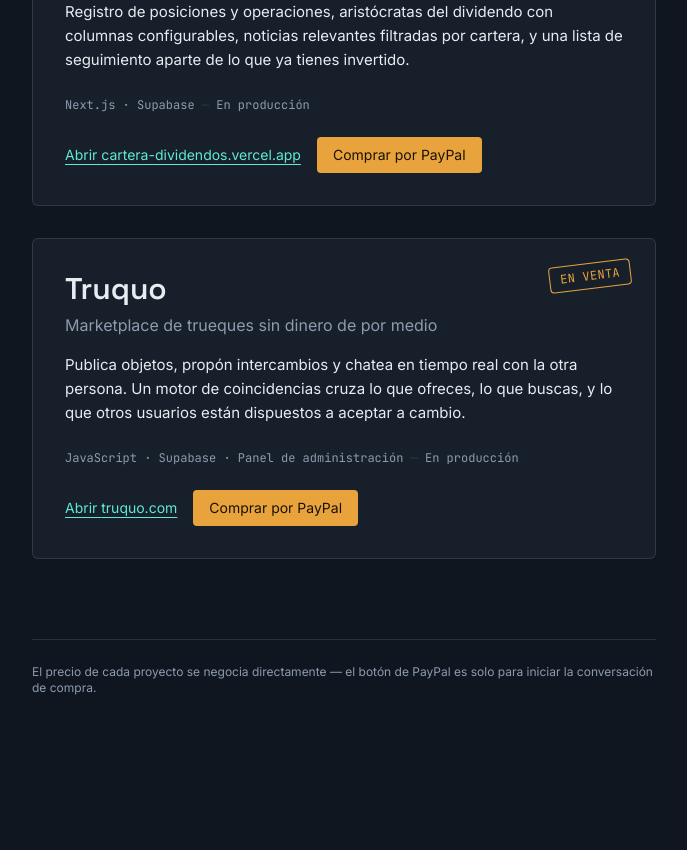
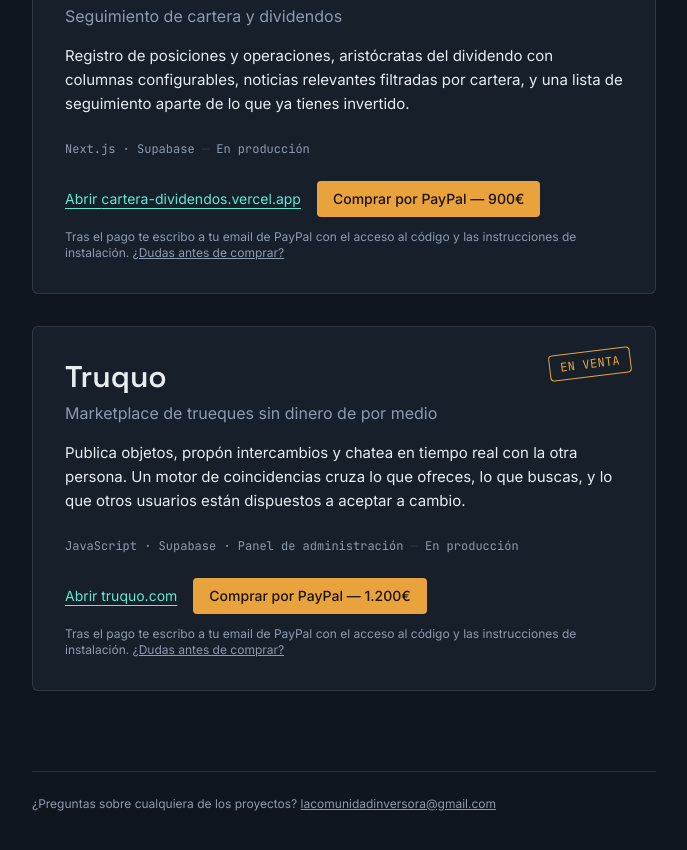
Before and after one commit to ComunidadInversora/Misprogramastop, a Next.js app: page / in a window 1280 px wide. Shown: the part 880-1730 px from the top of the page, without its empty margins (296-983 px from the left). Before the commit the page ends 1656 px from the top, so only its background shows below. Built offline with nearby package versions, Linux system fonts and the light colour scheme.

Commit message:
Update page.tsx

```diff
--- a/app/page.tsx
+++ b/app/page.tsx
@@ -1,4 +1,4 @@
-import { projects, paypalLink } from "@/lib/projects";
+import { projects, paypalLink, contactEmail } from "@/lib/projects";
 
 function SaleStamp() {
   return (
@@ -28,6 +28,9 @@ function ProjectDossier({
   stack,
   status,
   forSale,
+  price,
+  screenshot,
+  videoUrl,
 }: (typeof projects)[number]) {
   const host = url.replace(/^https?:\/\//, "").replace(/\/$/, "");
   return (
@@ -42,6 +45,29 @@ function ProjectDossier({
         <p className="text-sm sm:text-base mb-4" style={{ color: "var(--fg-soft)" }}>
           {tagline}
         </p>
+
+        {screenshot && (
+          // eslint-disable-next-line @next/next/no-img-element
+          <img
+            src={screenshot}
+            alt={`Captura de ${name}`}
+            className="w-full rounded-sm mb-5"
+            style={{ border: "1px solid var(--line)" }}
+          />
+        )}
+
+        {videoUrl && (
+          <div className="mb-5 rounded-sm overflow-hidden" style={{ border: "1px solid var(--line)", aspectRatio: "16/9" }}>
+            <iframe
+              src={videoUrl}
+              className="w-full h-full"
+              title={`Vídeo de ${name}`}
+              allow="accelerometer; autoplay; clipboard-write; encrypted-media; gyroscope; picture-in-picture"
+              allowFullScreen
+            />
+          </div>
+        )}
+
         <p className="text-sm sm:text-[15px] leading-relaxed mb-6" style={{ color: "var(--fg)" }}>
           {description}
         </p>
@@ -52,7 +78,7 @@ function ProjectDossier({
           {status}
         </div>
 
-        <div className="flex flex-wrap items-center gap-4">
+        <div className="flex flex-wrap items-center gap-4 mb-3">
           <a
             href={url}
             target="_blank"
@@ -68,13 +94,22 @@ function ProjectDossier({
               href={paypalLink}
               target="_blank"
               rel="noopener noreferrer"
-              className="text-sm px-4 py-2 rounded-sm"
+              className="text-sm px-4 py-2 rounded-sm font-medium"
               style={{ background: "var(--stamp)", color: "#1a1204" }}
             >
-              Comprar por PayPal
+              Comprar por PayPal{price ? ` — ${price}` : ""}
             </a>
           )}
         </div>
+
+        {forSale && (
+          <p className="text-xs" style={{ color: "var(--fg-soft)" }}>
+            Tras el pago te escribo a tu email de PayPal con el acceso al código y las instrucciones de instalación.{" "}
+            <a href={`mailto:${contactEmail}`} className="underline" style={{ color: "var(--fg-soft)" }}>
+              ¿Dudas antes de comprar?
+            </a>
+          </p>
+        )}
       </div>
     </article>
   );
@@ -104,7 +139,10 @@ export default function Home() {
 
         <footer className="mt-16 sm:mt-20 pt-6" style={{ borderTop: "1px solid var(--line)" }}>
           <p className="text-xs" style={{ color: "var(--fg-soft)" }}>
-            El precio de cada proyecto se negocia directamente — el botón de PayPal es solo para iniciar la conversación de compra.
+            ¿Preguntas sobre cualquiera de los proyectos?{" "}
+            <a href={`mailto:${contactEmail}`} className="underline" style={{ color: "var(--fg-soft)" }}>
+              {contactEmail}
+            </a>
           </p>
         </footer>
       </div>
```
